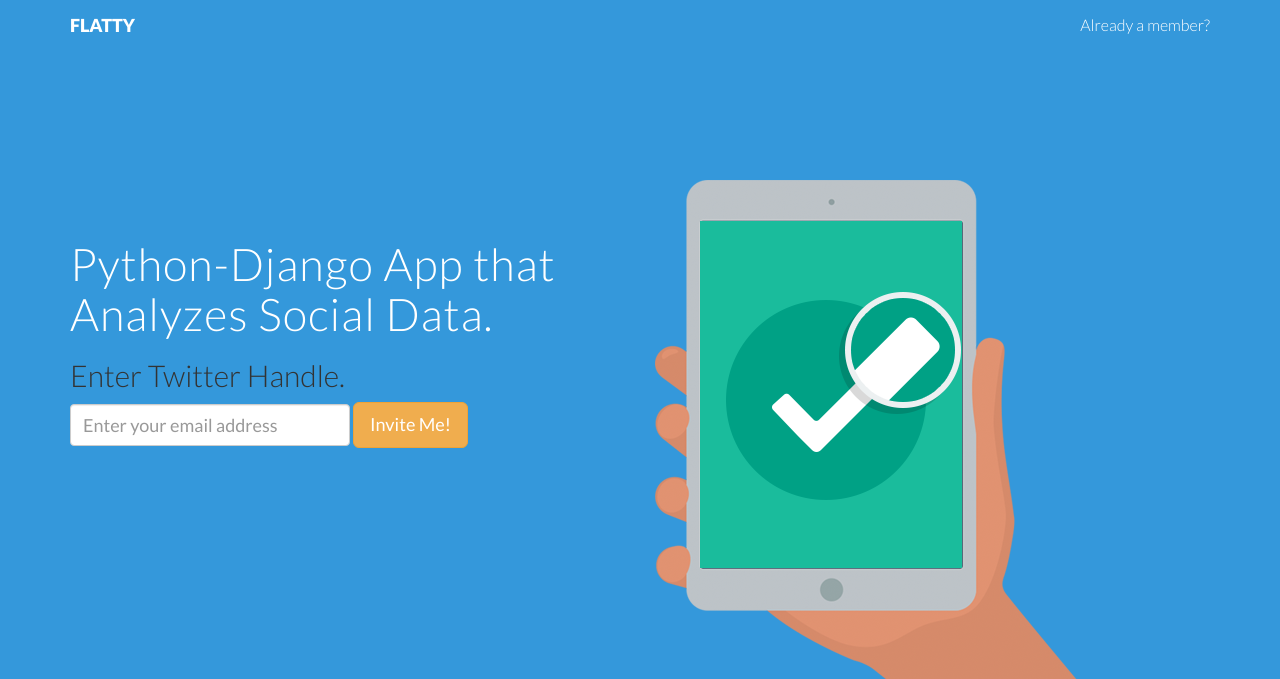
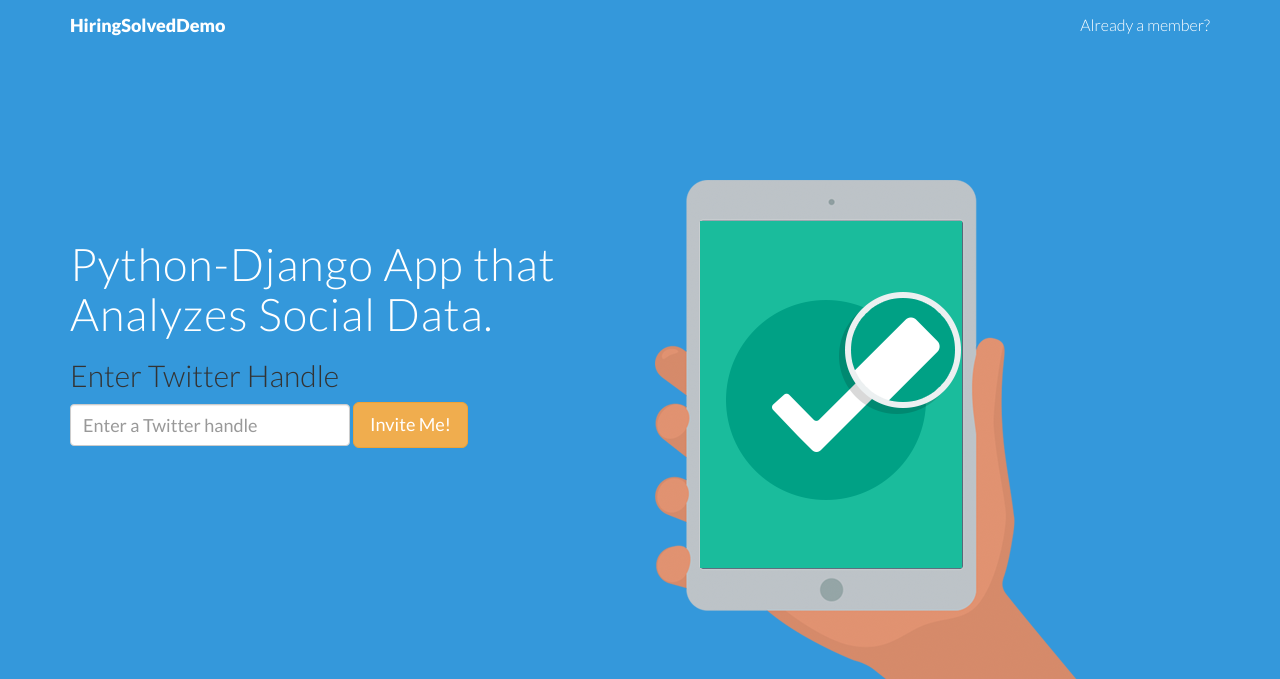
Before and after one commit to freedomcuautli/CandidateHunt, a Django app: page / in a window 1280 px wide. Shown: the top 679 px of the page. Run offline with Django 3.2, Linux system fonts and the light colour scheme; some libraries are stand-ins or nearby versions.

Commit message:
added theme

```diff
--- a/social/templates/index.html
+++ b/social/templates/index.html
@@ -40,7 +40,7 @@
             <span class="icon-bar"></span>
             <span class="icon-bar"></span>
           </button>
-          <a class="navbar-brand" href="#"><b>FLATTY</b></a>
+          <a class="navbar-brand" href="#"><b>HiringSolvedDemo</b></a>
         </div>
         <div class="navbar-collapse collapse">
           <ul class="nav navbar-nav navbar-right">
@@ -55,10 +55,10 @@
 			<div class="row">
 				<div class="col-lg-6">
 					<h1>Python-Django App that Analyzes Social Data.</h1>
-          <h2>Enter Twitter Handle.</h2>
+          <h2>Enter Twitter Handle</h2>
 					<form class="form-inline" role="form">
 					  <div class="form-group">
-					    <input type="email" class="form-control" id="exampleInputEmail1" placeholder="Enter your email address">
+					    <input type="email" class="form-control" id="exampleInputEmail1" placeholder="Enter a Twitter handle">
 					  </div>
 					  <button type="submit" class="btn btn-warning btn-lg">Invite Me!</button>
 					</form>
```
